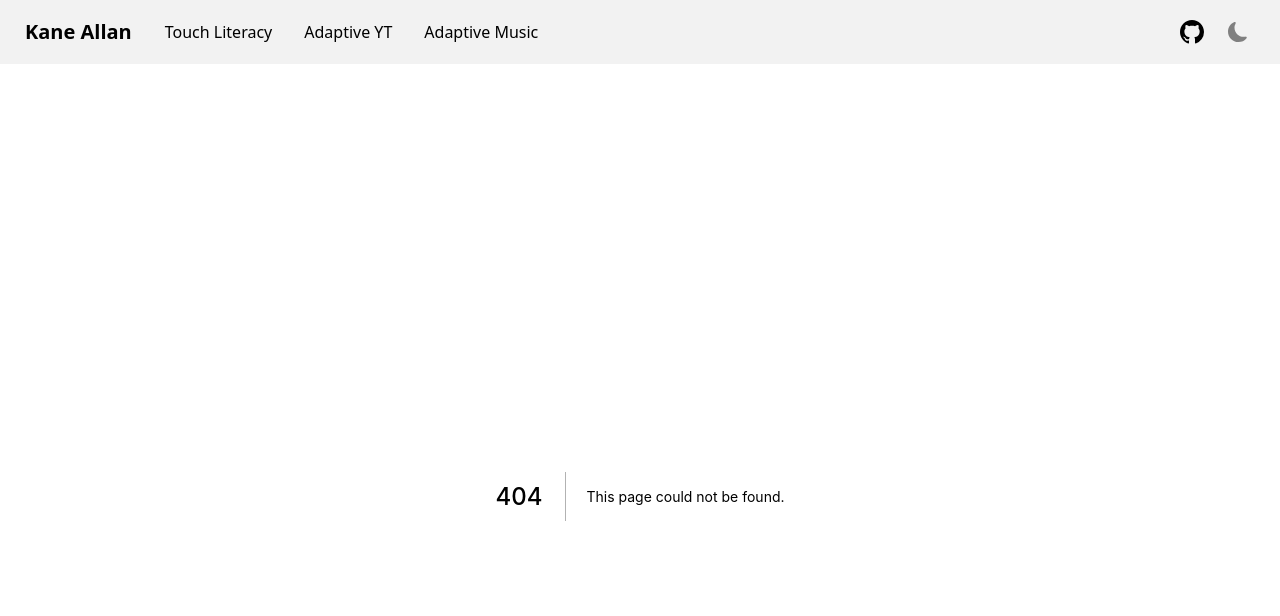
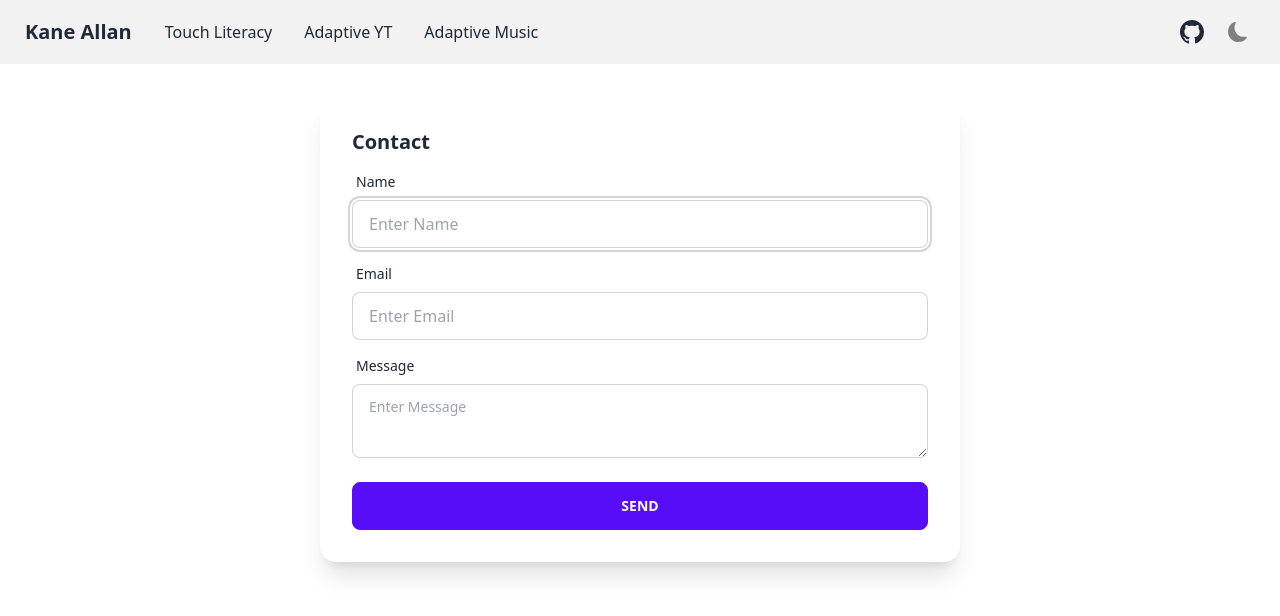
Before and after one commit to Enakers/portfolio, a Next.js app: page /contact in a window 1280 px wide. Before the commit this address had no page. Shown: the top 616 px of the page. Built offline with nearby package versions, Linux system fonts and the light colour scheme.

Commit message:
feat: add contact form with emailjs, react-hook-form & yup

```diff
--- a/package.json
+++ b/package.json
@@ -10,11 +10,15 @@
     "prepare": "husky install"
   },
   "dependencies": {
+    "@emailjs/browser": "^3.6.2",
+    "@hookform/resolvers": "^2.9.3",
     "next": "12.2.0",
     "next-themes": "^0.2.0",
     "react": "18.2.0",
     "react-dom": "18.2.0",
-    "react-icons": "^4.4.0"
+    "react-hook-form": "^7.33.1",
+    "react-icons": "^4.4.0",
+    "yup": "^0.32.11"
   },
   "devDependencies": {
     "@commitlint/cli": "^17.0.3",
--- /dev/null
+++ b/src/pages/contact.tsx
@@ -0,0 +1,123 @@
+import emailjs from '@emailjs/browser';
+import { yupResolver } from '@hookform/resolvers/yup';
+import { useForm } from 'react-hook-form';
+import * as yup from 'yup';
+
+interface ContactForm {
+  name: string;
+  email: string;
+  message: string;
+}
+
+const validationSchema = yup
+  .object({
+    name: yup.string().required(),
+    email: yup.string().email().required(),
+    message: yup.string().required()
+  })
+  .required();
+
+const Contact = () => {
+  const {
+    register,
+    handleSubmit,
+    formState: { errors },
+    reset
+  } = useForm<ContactForm>({
+    resolver: yupResolver(validationSchema)
+  });
+
+  const onSubmit = handleSubmit(async values => {
+    const result = await emailjs.send(
+      process.env.NEXT_PUBLIC_EMAILJS_SERVICE_ID!,
+      process.env.NEXT_PUBLIC_EMAILJS_TEMPLATE_ID!,
+      // @ts-ignore
+      values,
+      process.env.NEXT_PUBLIC_EMAILJS_PUBLIC_KEY!
+    );
+
+    if (result.status !== 200) {
+      alert(`Email failed to send. ${result.text}`);
+    } else {
+      alert('Email sent successfully!');
+    }
+
+    reset();
+  });
+
+  return (
+    <div className="card w-6/12 bg-base-100 shadow-xl mx-auto">
+      <form onSubmit={onSubmit} className="card-body">
+        <h2 className="card-title">Contact</h2>
+        <div className="form-control">
+          <label htmlFor="name-input" className="label label-text">
+            <span className="label-text">Name</span>
+            {errors?.name?.message && (
+              <span className="text-error label-text-alt">
+                {errors.name.message}
+              </span>
+            )}
+          </label>
+
+          <input
+            id="name-input"
+            type="text"
+            {...register('name')}
+            placeholder="Enter Name"
+            className={`input input-bordered ${
+              errors?.name?.message && 'input-error'
+            }`}
+            autoFocus
+          />
+        </div>
+
+        <div className="form-control">
+          <label htmlFor="email-input" className="label">
+            <span className="label-text">Email</span>
+            {errors?.email?.message && (
+              <span className="text-error label-text-alt">
+                {errors.email.message}
+              </span>
+            )}
+          </label>
+
+          <input
+            id="email-input"
+            type="text"
+            {...register('email')}
+            placeholder="Enter Email"
+            className={`input input-bordered ${
+              errors?.email?.message && 'input-error'
+            }`}
+          />
+        </div>
+
+        <div className="form-control">
+          <label htmlFor="message-input" className="label">
+            <span className="label-text">Message</span>
+            {errors?.message?.message && (
+              <span className="label-text-alt text-error">
+                {errors.message.message}
+              </span>
+            )}
+          </label>
+
+          <textarea
+            id="message-input"
+            {...register('message')}
+            placeholder="Enter Message"
+            className={`textarea textarea-bordered ${
+              errors?.message?.message && 'textarea-error'
+            }`}
+          />
+
+          <button type="submit" className="btn btn-primary btn-block mt-6">
+            Send
+          </button>
+        </div>
+      </form>
+    </div>
+  );
+};
+
+export default Contact;
--- a/src/pages/index.tsx
+++ b/src/pages/index.tsx
@@ -1,3 +1,4 @@
+import Link from 'next/link';
 import { BsGithub } from 'react-icons/bs';
 import AdaptiveMusicCard from '~/components/Cards/AdaptiveMusicCard';
 import AdaptiveYTCard from '~/components/Cards/AdaptiveYTCard';
@@ -19,7 +20,9 @@ const Home = () => {
             See my github <BsGithub className="ml-2" />
           </a>
 
-          <button className="btn btn-lg btn-secondary">Contact</button>
+          <Link href="/contact">
+            <a className="btn btn-lg btn-secondary">Contact</a>
+          </Link>
         </div>
       </div>
 
```
Also changed, not shown: 1 other file (tests, documents, lock files or other folders).
